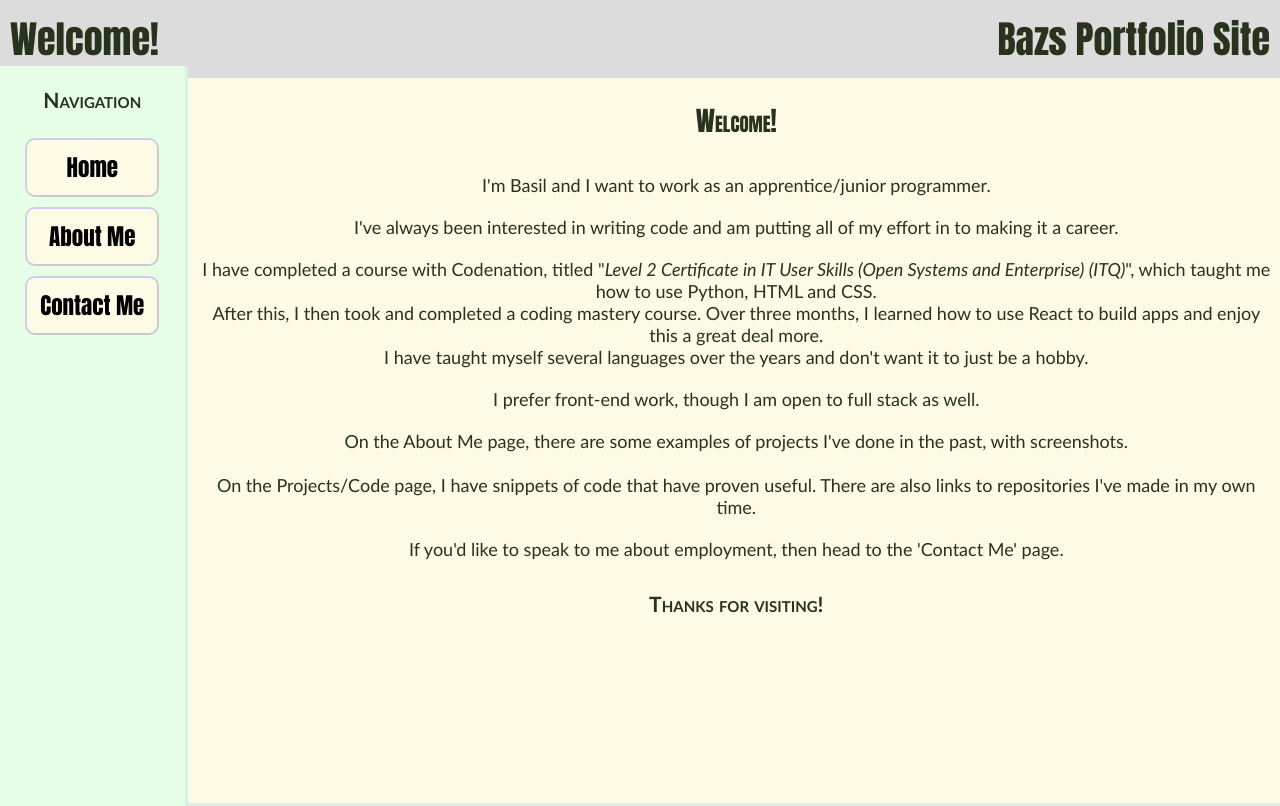
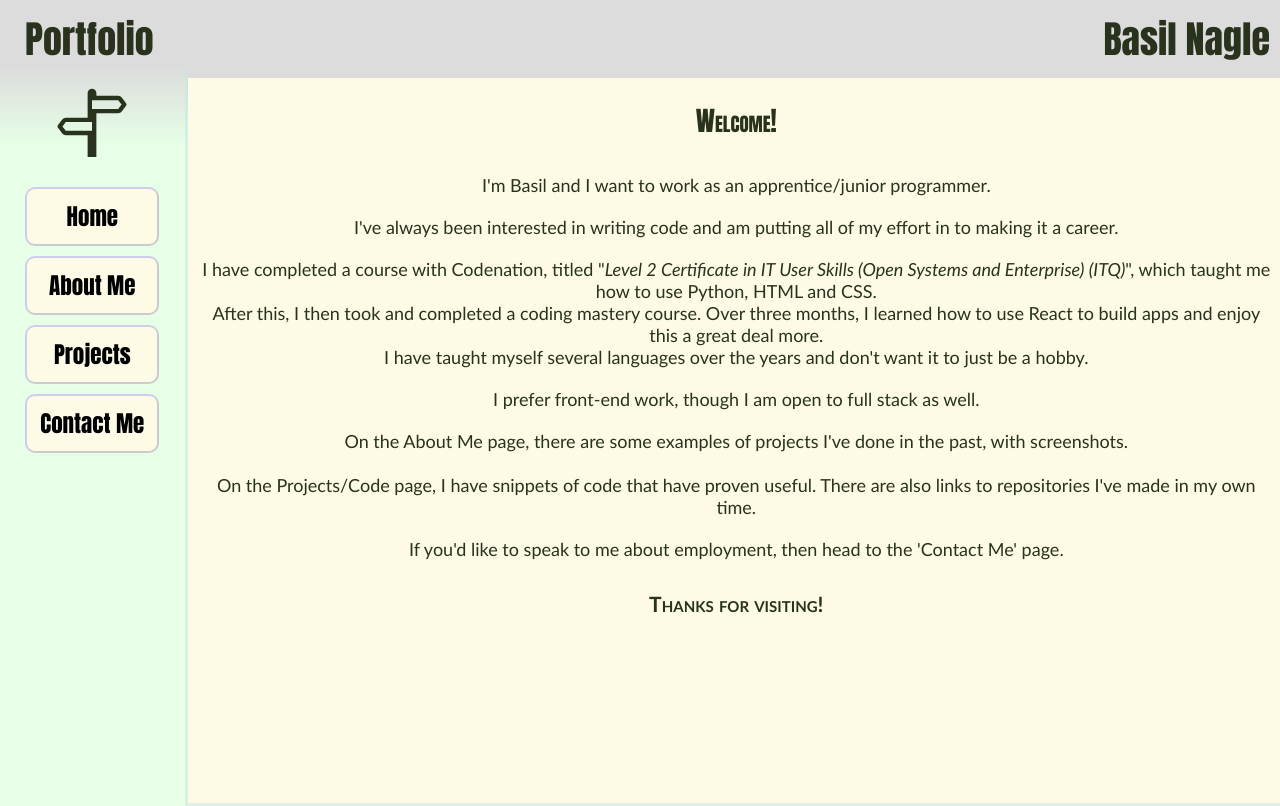
Before and after one commit to BNag87/portfolio-site, a React (Create React App) app: page / in a window 1280 px wide. Built offline with nearby package versions, Linux system fonts and the light colour scheme.

Commit message:
Projects component
Component meant to show off current projects. Added react icon, tweaked css for navbars and removed some redundant code.

```diff
--- a/src/App.js
+++ b/src/App.js
@@ -1,19 +1,21 @@
-//=====================COMPONENT IMPORTS
-import React from "react";
+//=====================SYLING IMPORTS
 import {
   GlobalStyle,
   MainWrapper,
   PairWrapper,
 } from "./styles"
 
+//=====================COMPONENT IMPORTS (from 'Components' folder)
 import { Homepage } from "./Components/C-Homepage";
 import { AboutMe } from "./Components/C-AboutMe";
 import { SideNavBar } from "./Components/C-SideNavbar";
 import { TopNavbar } from "./Components/C-Navbar";
 import { ContactMe } from "./Components/C-ContactMe";
+import { Projects } from "./Components/C-Projects";
 
-//----→ react-router allows navigation between pages
-import { BrowserRouter as Router, Route, Routes } from 'react-router-dom';
+
+import React from "react";  //allows components to be rendered
+import { BrowserRouter as Router, Route, Routes } from 'react-router-dom'; //allows page/component navigation with Routes
 
 //=====================STYLING IMPORTS
 function App() {
@@ -27,6 +29,7 @@ function App() {
           <Routes>
             <Route path="/" element={<Homepage/>}></Route>
             <Route path="/about" element={<AboutMe/>}></Route>
+            <Route path="/projects" element={<Projects/>}></Route>
             <Route path="/contact" element={<ContactMe/>}></Route>
           </Routes>
         </PairWrapper>
--- a/src/Components/C-Navbar.js
+++ b/src/Components/C-Navbar.js
@@ -7,8 +7,9 @@ export const TopNavbar = () => {
 
     return(
     <Navbar>
-        <TitleHeader>Welcome!</TitleHeader>
-        <TitleHeader>Bazs Portfolio Site</TitleHeader>
+        <TitleHeader inputMargin="0px 0px 0px 15px">Portfolio</TitleHeader>
+
+        <TitleHeader>Basil Nagle</TitleHeader>
     </Navbar>
     )
 };
--- /dev/null
+++ b/src/Components/C-Projects.js
@@ -0,0 +1,61 @@
+//------------------→Library Imports
+import React from "react";
+
+//------------------→Styling Imports
+import {
+    Main,
+    H2,
+    H3,
+    P,
+} from "../styles"
+
+
+
+
+//------------------→Component Structure
+export const Projects = () => {
+    return(
+        <>
+            <Main>
+                <H2>Current/Completed Projects</H2>
+
+                <P>
+                    Here are several projects I've worked on in the past.<br/>
+                    Some are projects I worked on as part of a team, and others were my own work.<br/>
+                    All projects can be viewed on my <a href="https://www.linkedin.com/in/basil-nagle-523b412b/" target="_blank" rel="noreferrer">Github</a> profile.
+                </P>
+{/* First Project - Alebas*/}
+                <P CodeBlock inputPadding="10px" inputMargin="10px" inputBackground="rgb(210,235,210)">
+                    <H3>
+                        <a href="https://github.com/BNag87/alebas-frontend" target="_blank" rel="noreferrer">
+                            Alebas Project
+                        </a>
+                    </H3>
+
+                    <P CodeBlock>
+                        This is a project I am working on with a friend.<br/>
+                        It aims to be a system manager for dealing with tabletop gaming rulesets.<br/>
+                        Currently, it works with elements of the DnD 5e ruleset.<br/>
+                        The first planned feature is to allow a user to generate a player character.<br/>
+                    </P>
+                </P>
+{/* Second Project - GotMilk?*/}
+                <P CodeBlock inputPadding="10px" inputMargin="10px" inputBackground="rgb(210,235,210)">
+                    <H3>
+                        <a href="https://github.com/BNag87/gotMilkGame" target="_blank" rel="noreferrer">
+                            "Got Milk?" Project
+                        </a>
+                    </H3>
+
+                    <P CodeBlock>
+                        This is a project I worked on as part of a team of five.<br/>
+                        It's a text-adventure game, written in Python.<br/>
+                        It features a combat system and branching choices as well as victory/loss conditions.<br/>
+                        Here, we learned how every developer wants to add more features, but don't have the time to.<br/>
+                    </P>
+                </P>
+
+            </Main>
+        </>
+    )
+}
--- a/src/Components/C-SideNavbar.js
+++ b/src/Components/C-SideNavbar.js
@@ -1,22 +1,19 @@
 import React from "react";
 import {
     Content,
-    Button,
-    UL,
     H3,
     NLink,
 } from "../styles"
 
-import {
-    Link, NavLink,
-  } from 'react-router-dom';
+//------------------→React Icons Imports
+import { BsSignpostSplit } from 'react-icons/bs';
 
 export const SideNavBar = () =>{
 
     return(
     <Content>
 
-            <H3>Navigation</H3>
+            <H3><BsSignpostSplit size={70}/></H3>
 
                     <NLink to="/">
                         Home
@@ -26,15 +23,13 @@ export const SideNavBar = () =>{
                         About Me
                     </NLink>
 
+                    <NLink to="/projects">
+                    Projects
+                    </NLink>
+
                     <NLink to="/contact">
                     Contact Me
                     </NLink>
-
-            {/* <Button>
-                <Link to="/Proje">
-                    Projects/Code
-                </Link>
-            </Button> */}
 
     </Content>
 )
--- a/src/styleVars.js
+++ b/src/styleVars.js
@@ -10,4 +10,6 @@ export const var_SecondaryColour = "rgb(253,250,230)";
 //relief color. for background elements
 export const var_TertiaryColour = "rgb(220,220,220)";
 //colour for fonts
+
+export const var_NavGradient = "linear-gradient(180deg, rgba(220,220,220,1) 0%, rgba(230,255,230,1) 10%);";
 export const var_FontColour = "rgb(40,50,28)";
--- a/src/styles.js
+++ b/src/styles.js
@@ -1,5 +1,4 @@
 import styled, { css, createGlobalStyle } from "styled-components";
-import React from "react";
 import { Link, NavLink } from "react-router-dom";
 import * as palette from './styleVars';
 
@@ -53,26 +52,7 @@ export const ATag = styled.a`
         transition: all 0.5s ease-in-out;
     }
 `;
-//====================RAINBOWZONE
-//'StlyedLink is for styling react router links
-// export const StyledLink = styled(Link)`
 
-//         text-decoration: none;
-//         text-align: center;
-//         background: red;
-//         border: solid 2px rgba(50 50 190);
-//         font-size: 30px;
-//         width: 50%;
-
-
-//     padding: 10px;
-
-//     &:hover {
-//         background: rgb(233,255,255);
-//         transition: all 0.3s ease-in-out;
-//     }
-
-// `;
 
 export default styled(NavLink)`
   color: black;
@@ -108,8 +88,6 @@ export const NLink = styled(Link)`
     }
   `;
 
-  //====================RAINBOWZONE
-
 //div to contain text without paragraph tag newlines
 export const TitleHeader = styled.div`
 
@@ -120,7 +98,7 @@ export const TitleHeader = styled.div`
         font-weight: lighter;
         background: none;
         padding: 10px;
-        margin: 0;
+        margin: ${props => props.inputMargin || "0"};
         border: none;
         width:auto;
 `;
@@ -255,7 +233,7 @@ export const Content = styled.div`
     left: 0;
     top: 66px;
 
-    background: ${palette.var_MainColour};
+    background: ${palette.var_NavGradient};
 
     @media (max-width: 550px)
     {
```
